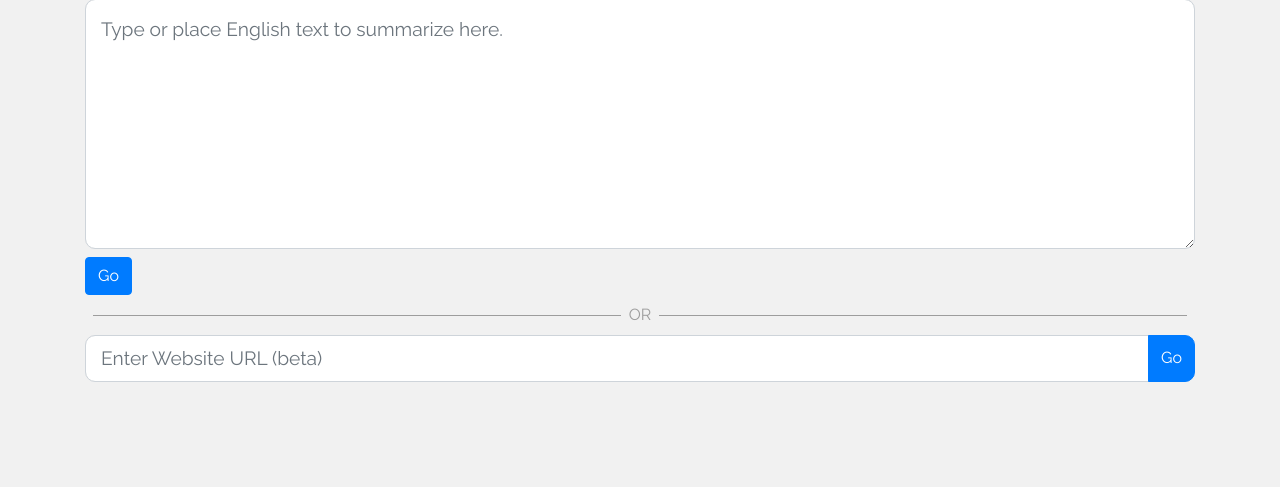
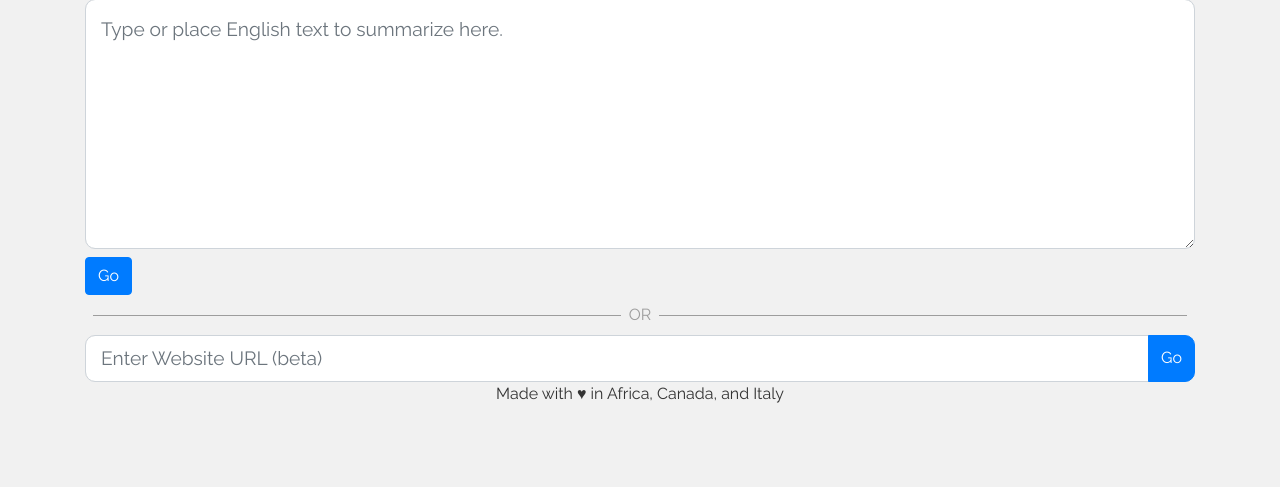
Before and after one commit to MLH-Fellowship/0, a Flask app: page / in a window 1280 px wide. Shown: the part 81-568 px from the top of the page. Run offline with Flask 2, Linux system fonts and the light colour scheme; some libraries are stand-ins or nearby versions.

Commit message:
Added Made with Love footer

```diff
--- a/flask_project/templates/home.html
+++ b/flask_project/templates/home.html
@@ -38,8 +38,6 @@
             </div>
         </div>
     {% endif %}
+    <p class="text-center">Made with ♥ in Africa, Canada, and Italy</p>
 
-<!--     <footer>
-        <p class="footer float-center text-center">Made with ♥ in Africa, Canada, and Italy</p>
-    </footer> -->
 {% endblock content %}
```
